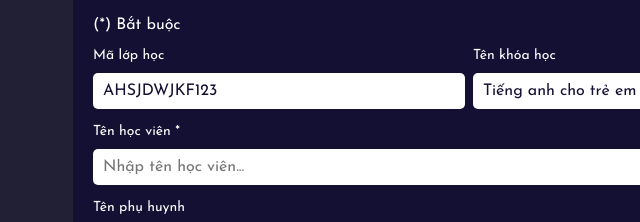
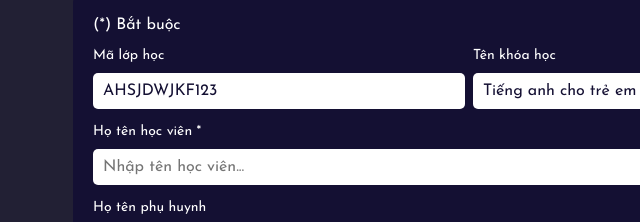
Before and after one commit to locnguyenhuu0024/ilgenglish, a website: page views/register.html in a window 1280 px wide. Shown: the part 547-769 px from the top of the page, 72-712 px from the left. Drawn offline with Linux system fonts and the light colour scheme; no server answers.

Commit message:
edited something at 10:20, 25/07/2021

```diff
--- a/views/register.html
+++ b/views/register.html
@@ -87,9 +87,9 @@
                     <input id="className" type="text" value="Tiếng anh cho trẻ em" readonly>
                 </div>
             </div>
-            <label for="stuName">Tên học viên *</label>
+            <label for="stuName">Họ tên học viên *</label>
             <input id="stuName" type="text" placeholder="Nhập tên học viên..." required>
-            <label for="parName">Tên phụ huynh</label>
+            <label for="parName">Họ tên phụ huynh</label>
             <input id="parName" type="text" placeholder="Nhập tên phụ huynh (nếu có)...">
             <label for="phone">Số điện thoại *</label>
             <input id="phone" type="text" placeholder="Nhập SĐT..." required>
```
